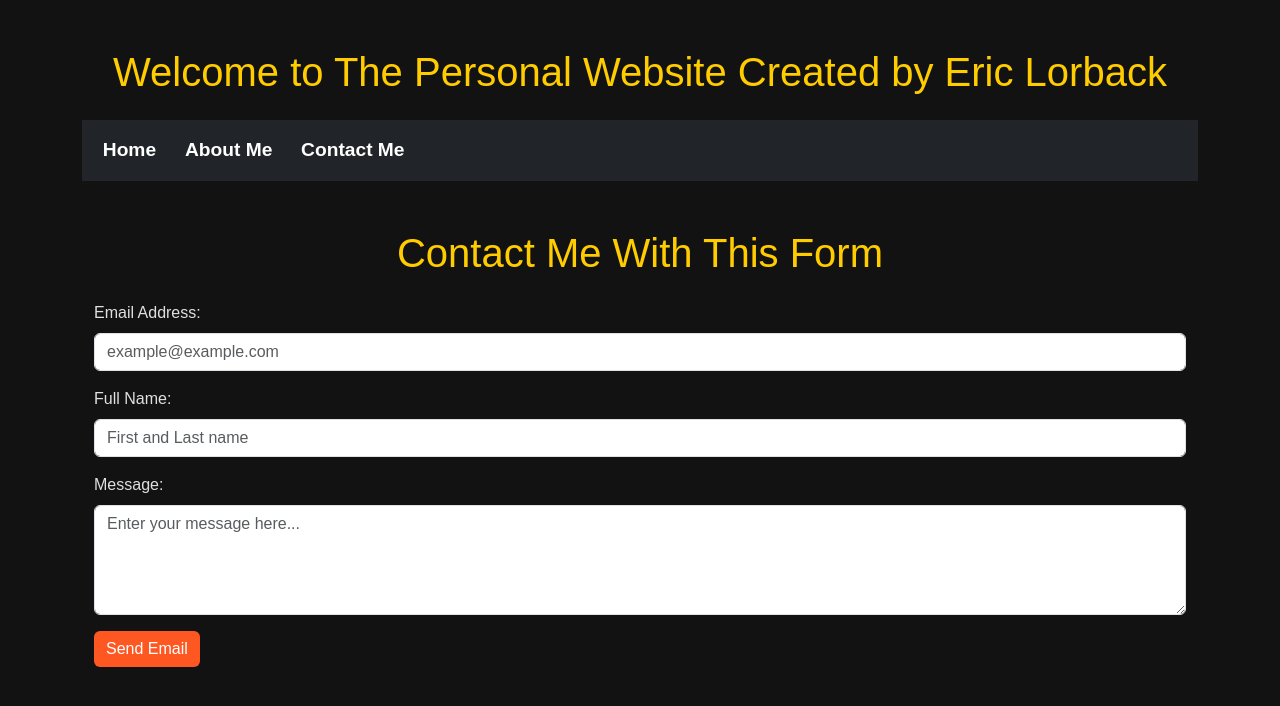
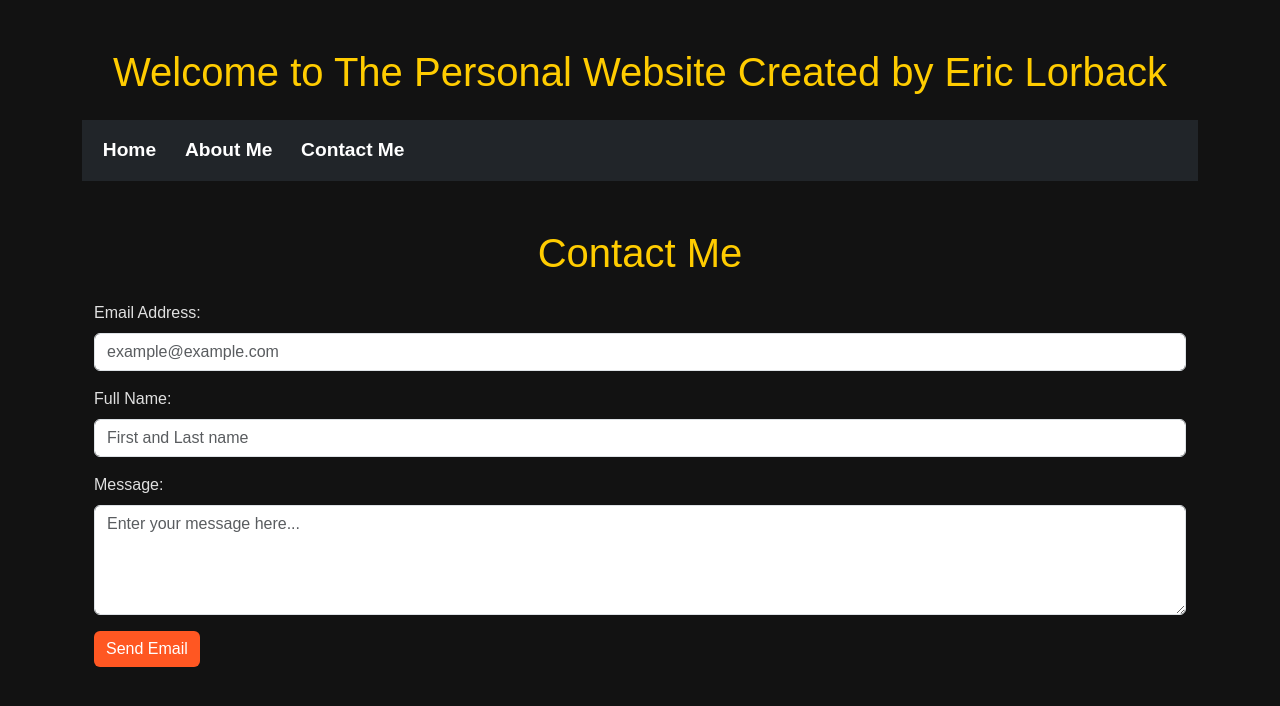
Before and after one commit to elorback/elorback, a React (Create React App) app in the folder personal-website/: page /contact in a window 1280 px wide. Shown: the top 706 px of the page. Built offline with nearby package versions, Linux system fonts and the light colour scheme.

Commit message:
updated the contact page form header

```diff
--- a/personal-website/src/components/Contact.js
+++ b/personal-website/src/components/Contact.js
@@ -1,6 +1,6 @@
 import React, { useState } from "react";
 import emailjs from "emailjs-com";
-import { Button, Form,Container } from "react-bootstrap";
+import { Button, Form, Container } from "react-bootstrap";
 
 export default function Contact() {
   const [formState, setFormState] = useState({
@@ -35,7 +35,7 @@ export default function Contact() {
 
   return (
     <Container className="mt-5">
-      <h1 className="text-center mb-4">Contact Me With This Form</h1>
+      <h1 className="text-center mb-4">Contact Me</h1>
       <Form onSubmit={sendEmail}>
         <Form.Group className="mb-3">
           <Form.Label>Email Address:</Form.Label>
@@ -68,7 +68,9 @@ export default function Contact() {
             onChange={handleChange}
           />
         </Form.Group>
-        <Button type="submit" variant="primary">Send Email</Button>
+        <Button type="submit" variant="primary">
+          Send Email
+        </Button>
       </Form>
     </Container>
   );
```
